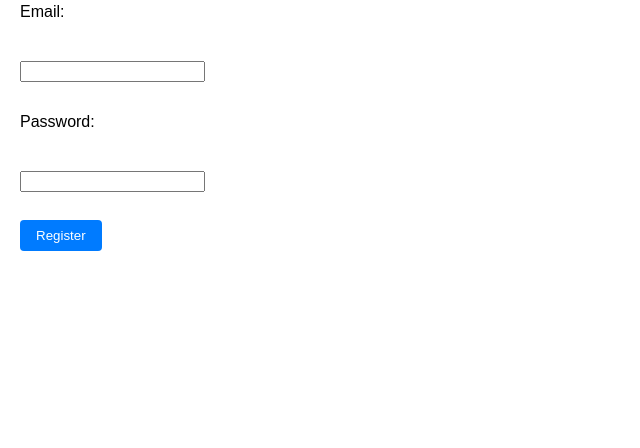
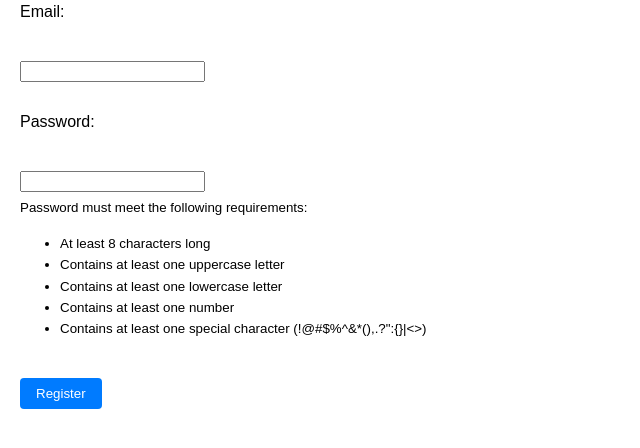
Before and after one commit to AidaP1/nearwise, a Flask app: page /register in a window 1280 px wide. Shown: the part 191-639 px from the top of the page, without its empty margins (0-640 px from the left). Run offline with Flask 3, Linux system fonts and the light colour scheme.

Commit message:
Add password security feature and fix template paths

```diff
--- a/app/routes/main.py
+++ b/app/routes/main.py
@@ -4,6 +4,7 @@ from werkzeug.security import generate_password_hash, check_password_hash
 from ..models import User, Location
 from .. import db
 from ..services.travel import get_travel_times, compare_locations
+from ..utils.password import is_password_secure
 
 main_bp = Blueprint('main', __name__)
 
@@ -31,6 +32,12 @@ def register_user():
             elif User.query.filter_by(email=email).first():
                 flash("That email address is already in use.")
             else:
+                # Check password security
+                is_secure, message = is_password_secure(password)
+                if not is_secure:
+                    flash(message)
+                    return render_template('register.html')
+
                 # create new user
                 new_user = User(email=email)
                 new_user.set_password(password)
@@ -92,7 +99,7 @@ def add_location():
         flash('Location saved successfully!')
         return redirect(url_for('main.add_location'))
 
-    return render_template('main.add_location.html')
+    return render_template('add_location.html')
 
 @main_bp.route('/compare_travel', methods=['GET', 'POST'])
 @login_required
--- a/app/templates/base.html
+++ b/app/templates/base.html
@@ -3,6 +3,9 @@
 <head>
   <title>MyApp</title>
   <link rel="stylesheet" href="{{ url_for('static', filename='styles.css') }}">
+  <link rel="icon" type="image/x-icon" href="{{ url_for('static', filename='favicon.ico') }}">
+  <link rel="apple-touch-icon" href="{{ url_for('static', filename='apple-touch-icon.png') }}">
+  <link rel="apple-touch-icon-precomposed" href="{{ url_for('static', filename='apple-touch-icon-precomposed.png') }}">
 </head>
 <body>
   <nav>
--- a/app/templates/register.html
+++ b/app/templates/register.html
@@ -13,12 +13,20 @@
   {% endwith %}
 
   <form method="POST" action="{{ url_for('main.register_user') }}">
-
     <label>Email:</label><br>
     <input type="email" name="email" required><br><br>
 
     <label>Password:</label><br>
-    <input type="password" name="password" required><br><br>
+    <input type="password" name="password" required><br>
+    <small>Password must meet the following requirements:
+      <ul>
+        <li>At least 8 characters long</li>
+        <li>Contains at least one uppercase letter</li>
+        <li>Contains at least one lowercase letter</li>
+        <li>Contains at least one number</li>
+        <li>Contains at least one special character (!@#$%^&*(),.?":{}|<>)</li>
+      </ul>
+    </small><br>
 
     <button type="submit">Register</button>
   </form>
```
Also changed, not shown: app/utils/password.py (added, +27 -0 lines), tests/test_auth.py (+37 -0 lines), tests/test_models.py (+1 -0 lines), app/static/apple-touch-icon-precomposed.png (added), app/static/apple-touch-icon.png (added), app/static/favicon.ico (added).
